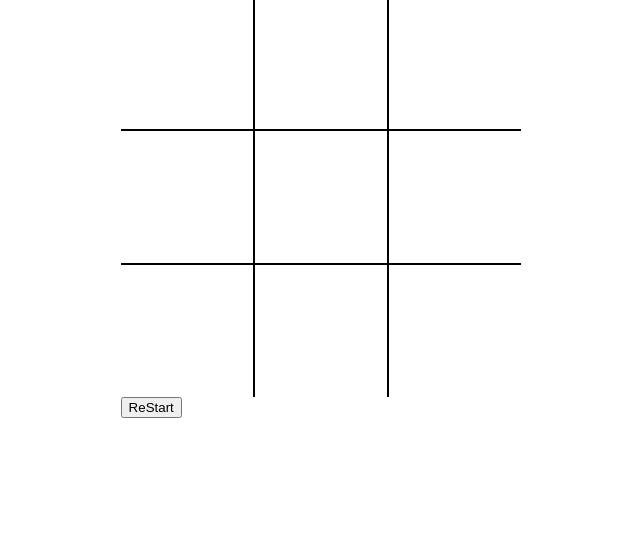
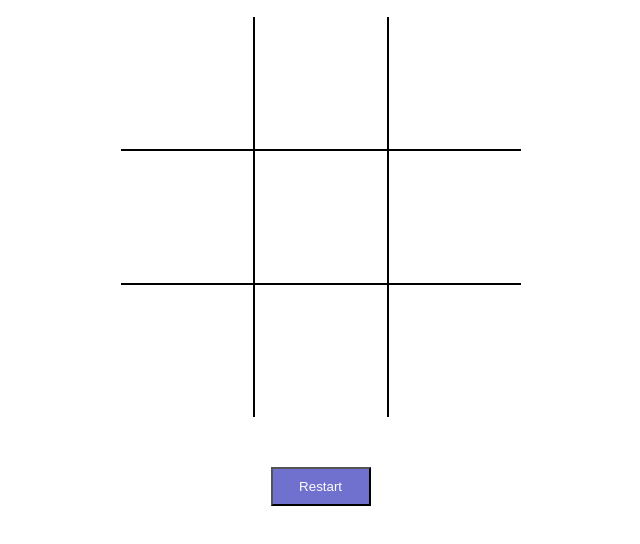
Before and after one commit to kakaran/TIC-TAC-TOE, a plain HTML site: page index.html in a window 1280 px wide. Shown: the part 222-766 px from the top of the page, without its empty margins (353-993 px from the left). Drawn offline with Linux system fonts and the light colour scheme.

Commit message:
add the restart button

```diff
--- a/index.css
+++ b/index.css
@@ -2,7 +2,7 @@
 {
     position: fixed;
     left:37%;
-    bottom: 20%;
+    bottom: 09%;
 }
 
 .contanier
@@ -35,6 +35,28 @@
     text-align:center;
 }
 
+.reset_button
+{
+    width: 100px;
+    padding: 10px 15px;
+    display: flex;
+    justify-content: center;
+    background-color: rgba(88, 88, 199, 0.855);
+}
+
+.button{
+    display: flex;
+    padding-top: 50px;
+    justify-content: center;
+}
+
+.button_font
+{
+    color: white;
+    text-decoration: none;
+    text-align: center;
+}
+
 .box1,.box2,.box3
 {
     border-top: none;
--- a/index.html
+++ b/index.html
@@ -22,8 +22,9 @@
             <div class="cont box8" id="column8"></div>
             <div class="cont box9" id="column9"></div>
         </div>
-
-        <button class="reset">ReStart</button>
+        <div class="button">
+            <button class = "reset_button"><a href="." class="button_font">Restart</a></button>
+        </div>
     </div>
 </body>
 <script src="index.js"></script>
--- a/index.js
+++ b/index.js
@@ -98,7 +98,7 @@ const clear =  () =>
 {
     if(winner === true)
     {
-        alert(`press the Reset Button`);
+        alert(`If you want to play this Game again! Press the Restart Button`);
     }
 }
 
```
